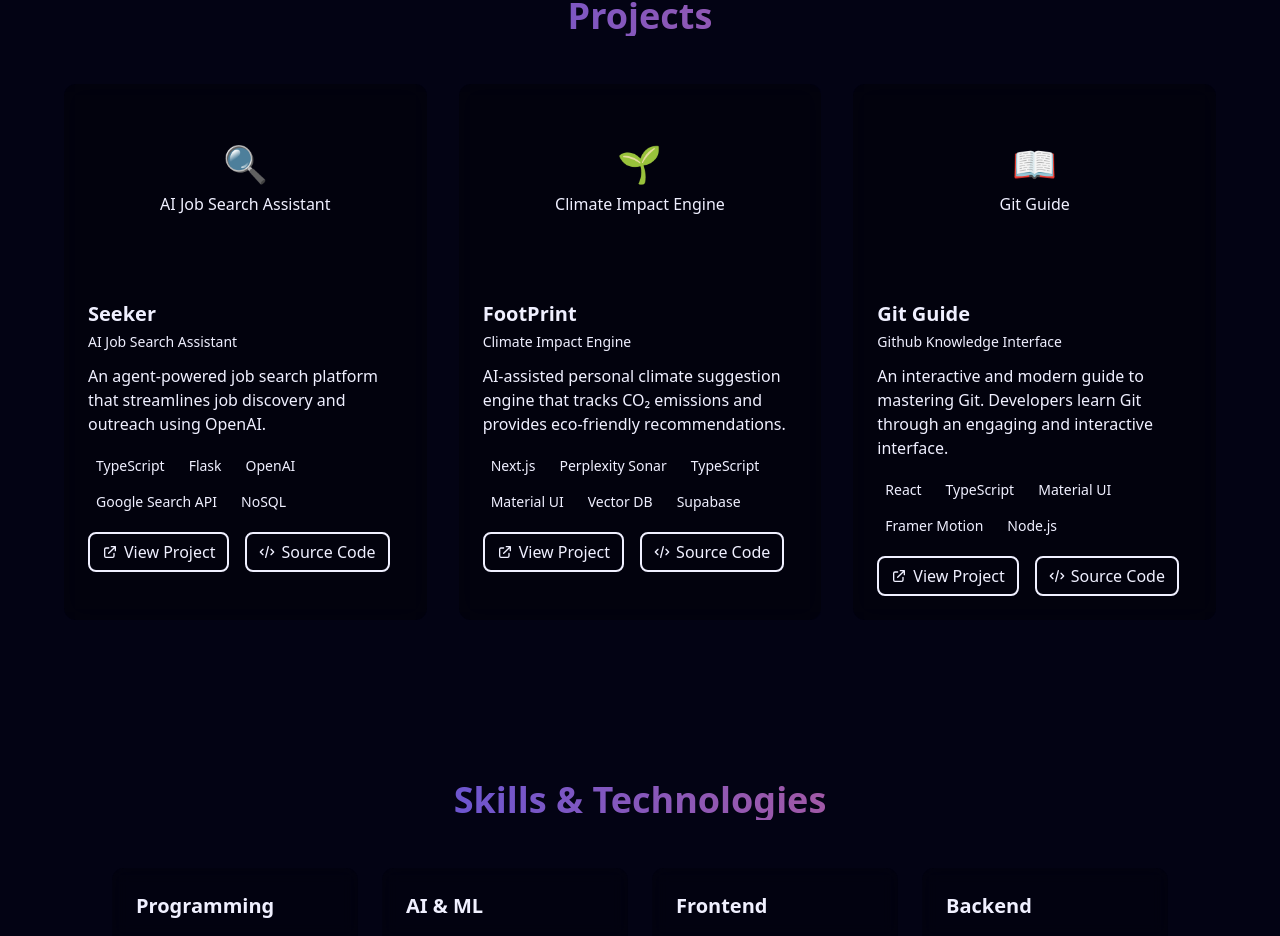
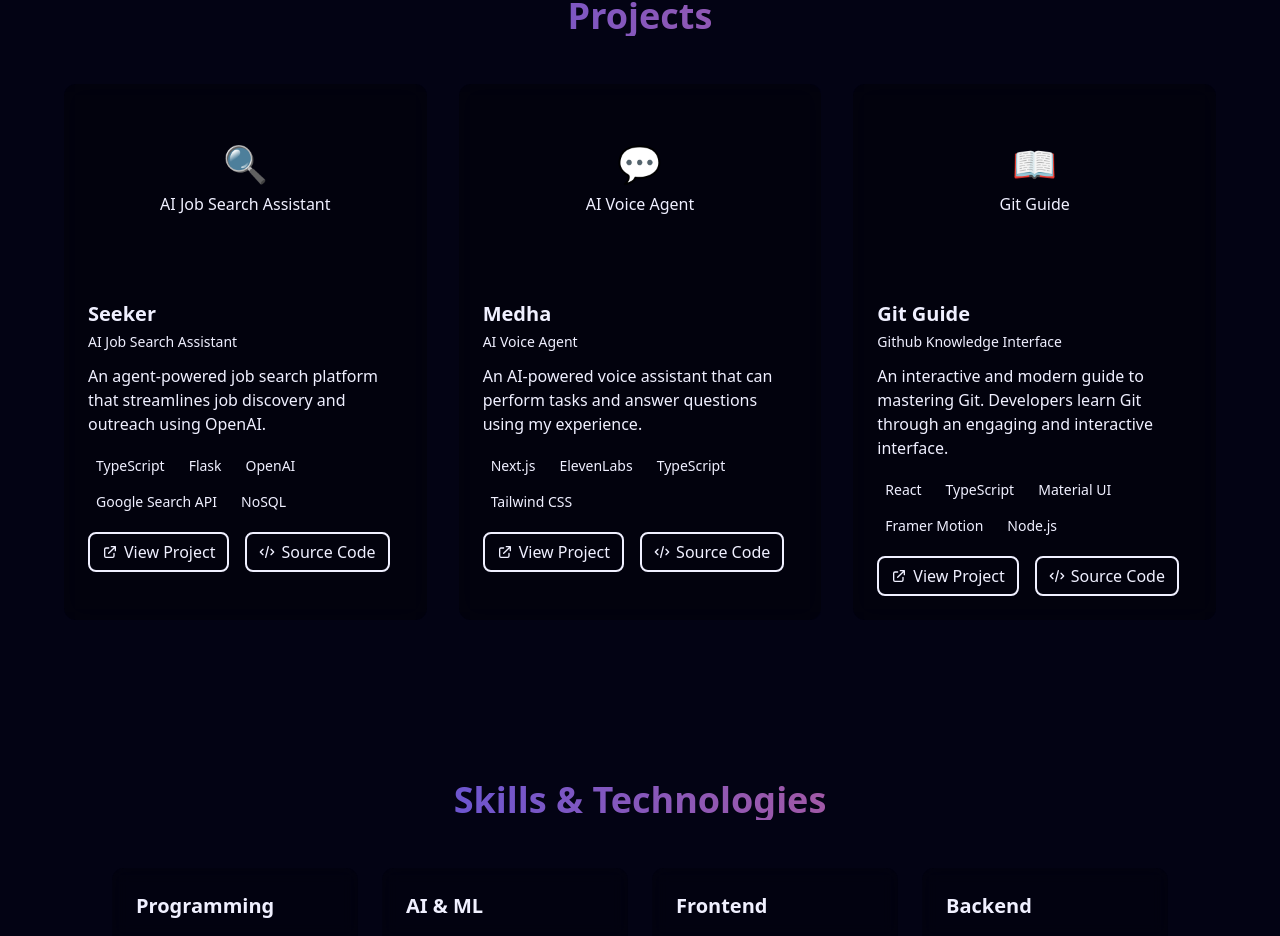
Before and after one commit to ishaan000/ishaan, a Next.js app: page / in a window 1280 px wide. Shown: the part 3004-3940 px from the top of the page. Built offline with nearby package versions, Linux system fonts and the light colour scheme.

Commit message:
chore: edit project section

```diff
--- a/src/components/sections/ProjectsSection.tsx
+++ b/src/components/sections/ProjectsSection.tsx
@@ -34,23 +34,16 @@ export default function ProjectsSection() {
       sourceLink: "https://github.com/ishaan000/Seeker",
     },
     {
-      title: "FootPrint",
-      subtitle: "Climate Impact Engine",
+      title: "Medha",
+      subtitle: "AI Voice Agent",
       description:
-        "AI-assisted personal climate suggestion engine that tracks CO₂ emissions and provides eco-friendly recommendations.",
-      emoji: "🌱",
-      emojiLabel: "Climate Impact Engine",
+        "An AI-powered voice assistant that can perform tasks and answer questions using my experience.",
+      emoji: "💬",
+      emojiLabel: "AI Voice Agent",
       bgColorClass: "bg-accent-secondary/20",
-      technologies: [
-        "Next.js",
-        "Perplexity Sonar",
-        "TypeScript",
-        "Material UI",
-        "Vector DB",
-        "Supabase",
-      ],
-      projectLink: "https://footprint-ai.vercel.app/",
-      sourceLink: "https://github.com/ishaan000/footprint-ai",
+      technologies: ["Next.js", "ElevenLabs", "TypeScript", "Tailwind CSS"],
+      projectLink: "https://agentic-assistant.vercel.app/",
+      sourceLink: "https://github.com/ishaan000/agentic-assistant",
     },
     {
       title: "Git Guide",
```
